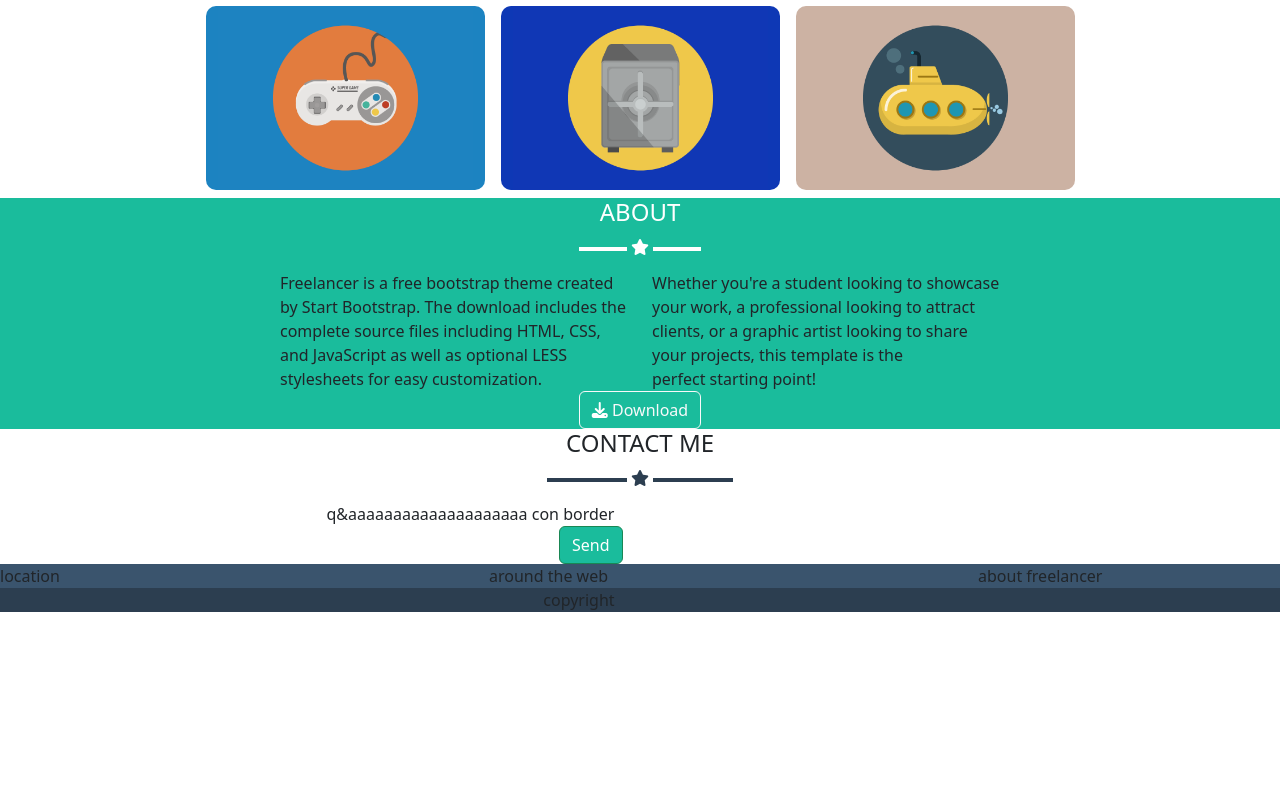
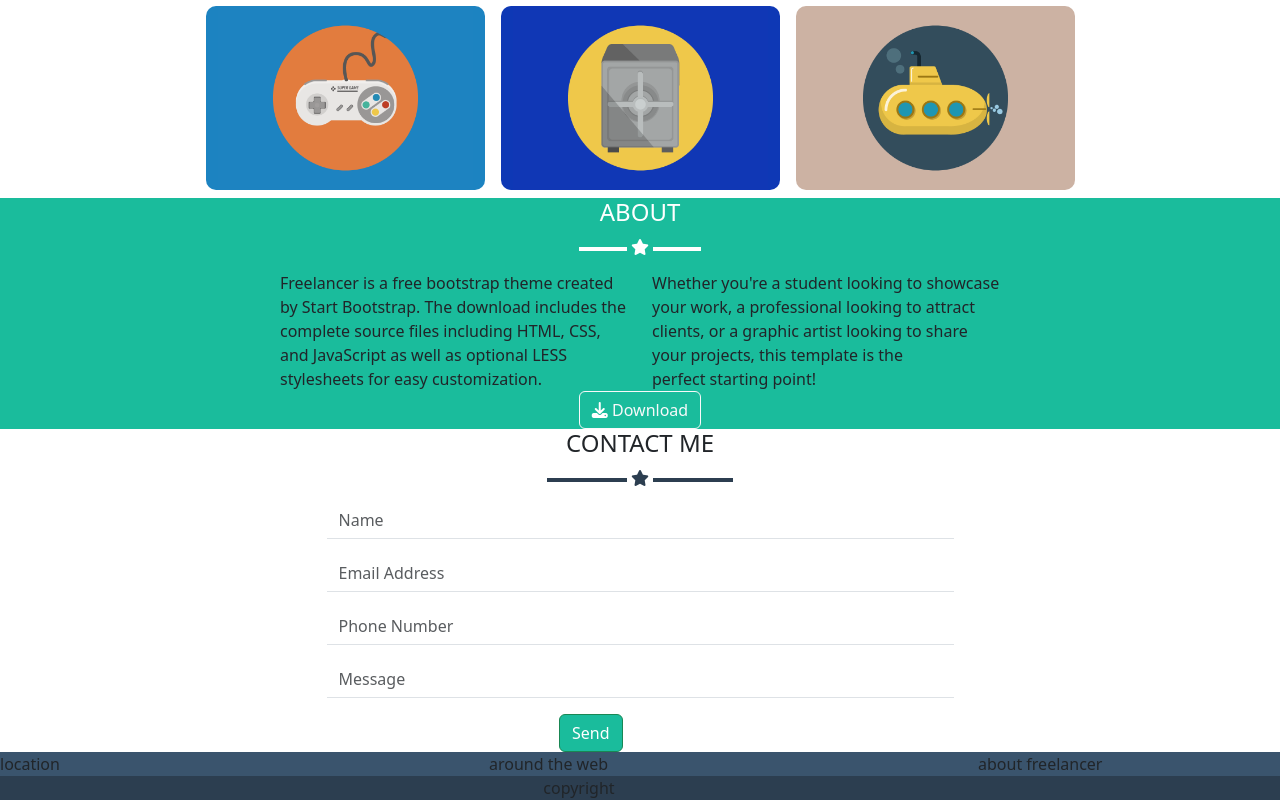
Before and after one commit to Michelazani/html-css-bootstrap-freelancer, a plain HTML site: page index.html in a window 1280 px wide. Shown: the part 791-1591 px from the top of the page. Before the commit the page ends 1403 px from the top, so only its background shows below. Drawn offline with nearby package versions, Linux system fonts and the light colour scheme.

Commit message:
inserimento form

```diff
--- a/index.html
+++ b/index.html
@@ -211,7 +211,22 @@
                         </div>
 
                         <div class="row d-flex justify-content-center">
-                            <div class="col-7">q&aaaaaaaaaaaaaaaaaaaa con border</div>
+                            <div class="col-7">
+                                <div class="input-group mb-3">
+                                    <input type="text" class="form-control my_border-none" placeholder="Name" aria-label="First name">
+                                </div>
+                                <div class="input-group mb-3">
+                                    <input type="text" class="form-control my_border-none" placeholder="Email Address" aria-label="Email address">
+                                </div>
+                                <div class="input-group mb-3">
+                                    <input type="tel" class="form-control my_border-none" placeholder="Phone Number" aria-label="Phone number">
+                                </div>
+                                <div class="input-group mb-3">
+                                    <input type="text" cols="100" class="form-control my_border-none" placeholder="Message" aria-label="Message">
+                               </div>
+
+
+                            </div>
                         </div>
 
                         <div class="row d-flex justify-content-center">
--- a/style/style.css
+++ b/style/style.css
@@ -51,6 +51,14 @@ section.about h4 {
 }
 
 
+.my_border-none{
+    background-color: transparent;
+    border-top: none;
+    border-left: none;
+    border-right: none;
+    border-radius: 0px;
+}
+
 
 /* background color icons */
 
```
